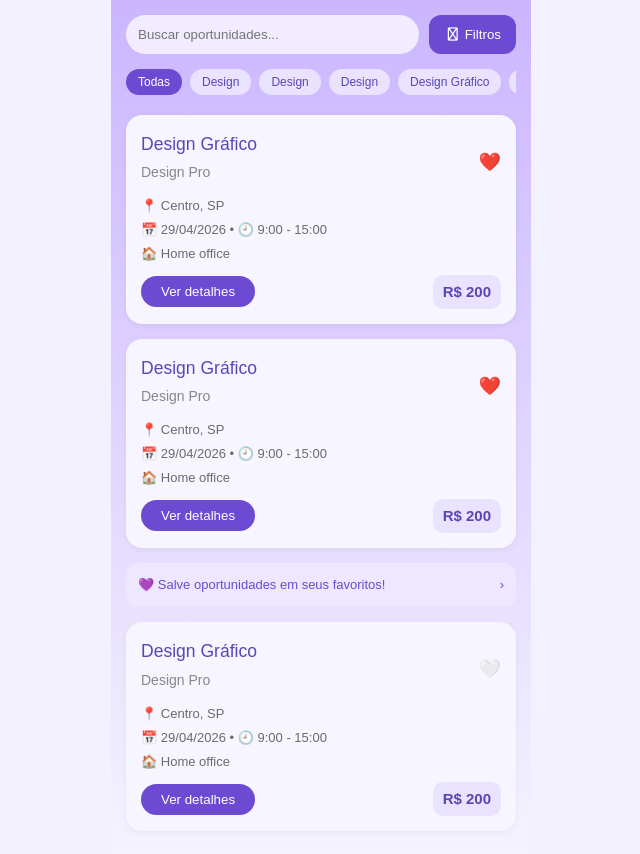
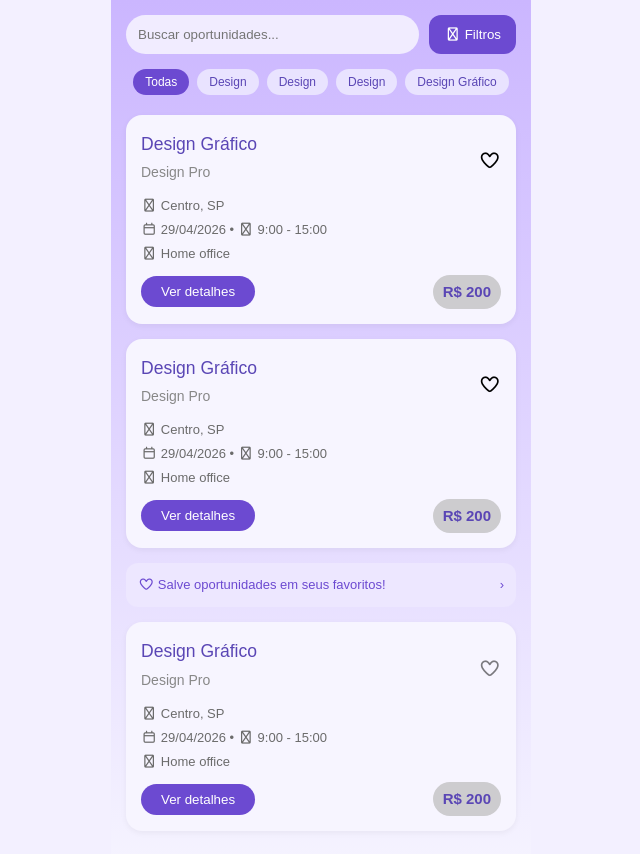
Before and after one commit to MaRuJoBs/Front_marujob, a Vue app: page / in a window 1280 px wide. Shown: the top 854 px of the page, without its empty margins (319-959 px from the left). Built offline with nearby package versions, Linux system fonts and the light colour scheme.

Commit message:
Oportunidades Feito

```diff
--- a/index.html
+++ b/index.html
@@ -5,6 +5,7 @@
   <meta charset="UTF-8" />
   <meta name="viewport" content="width=device-width, initial-scale=1.0" />
 
+  <link rel="stylesheet" href="https://cdnjs.cloudflare.com/ajax/libs/font-awesome/6.5.0/css/all.min.css">
   <link href="https://fonts.googleapis.com/css2?family=Poppins:wght@400;600;700&display=swap" rel="stylesheet">
 
   <title>MaRuJoB's</title>
--- a/src/components/OportunidadeComponent.vue
+++ b/src/components/OportunidadeComponent.vue
@@ -8,7 +8,7 @@
       <div class="search-box">
         <input type="text" placeholder="Buscar oportunidades..." />
         <button>
-        <i class="fa-solid fa-gear"></i> Filtros
+          <i class="fa-solid fa-filter"></i> Filtros
         </button>
       </div>
 
@@ -19,8 +19,6 @@
         <button>Design</button>
         <button>Design</button>
         <button>Design Gráfico</button>
-      <button>R$500 - R$250</button>
-      <button class="remove">Remover filtros</button>
       </div>
 
       <!-- CARD -->
@@ -30,13 +28,13 @@
             <h3>Design Gráfico</h3>
             <p class="company">Design Pro</p>
           </div>
-        <button class="fav">❤️</button>
+          <button class="fav"><i class="fa-solid fa-heart"></i></button>
         </div>
 
         <div class="info">
-        <p>📍 Centro, SP</p>
-        <p>📅 29/04/2026 • 🕘 9:00 - 15:00</p>
-        <p>🏠 Home office</p>
+          <p> <i class="fa-solid fa-location-dot"></i> Centro, SP</p>
+          <p><i class="fa-solid fa-calendar"></i> 29/04/2026 • <i class="fa-solid fa-briefcase"></i> 9:00 - 15:00</p>
+          <p><i class="fa-solid fa-briefcase"></i> Home office</p>
         </div>
 
         <div class="card-bottom">
@@ -52,13 +50,13 @@
             <h3>Design Gráfico</h3>
             <p class="company">Design Pro</p>
           </div>
-        <button class="fav">❤️</button>
+          <button class="fav"><i class="fa-solid fa-heart"></i></button>
         </div>
 
         <div class="info">
-        <p>📍 Centro, SP</p>
-        <p>📅 29/04/2026 • 🕘 9:00 - 15:00</p>
-        <p>🏠 Home office</p>
+          <p> <i class="fa-solid fa-location-dot"></i> Centro, SP</p>
+          <p><i class="fa-solid fa-calendar"></i> 29/04/2026 • <i class="fa-solid fa-briefcase"></i> 9:00 - 15:00</p>
+          <p><i class="fa-solid fa-briefcase"></i> Home office</p>
         </div>
 
         <div class="card-bottom">
@@ -69,7 +67,7 @@
 
       <!-- AVISO -->
       <section class="tip">
-      <span>💜 Salve oportunidades em seus favoritos!</span>
+        <span><i class="fa-solid fa-heart"></i> Salve oportunidades em seus favoritos!</span>
         <span>›</span>
       </section>
 
@@ -80,13 +78,13 @@
             <h3>Design Gráfico</h3>
             <p class="company">Design Pro</p>
           </div>
-        <button class="fav off">🤍</button>
+          <button class="fav off"><i class="fa-solid fa-heart"></i></button>
         </div>
 
         <div class="info">
-        <p>📍 Centro, SP</p>
-        <p>📅 29/04/2026 • 🕘 9:00 - 15:00</p>
-        <p>🏠 Home office</p>
+        <p> <i class="fa-solid fa-location-dot"></i> Centro, SP</p>
+          <p><i class="fa-solid fa-calendar"></i> 29/04/2026 • <i class="fa-solid fa-briefcase"></i> 9:00 - 15:00</p>
+          <p><i class="fa-solid fa-briefcase"></i> Home office</p>
         </div>
 
         <div class="card-bottom">
@@ -135,9 +133,9 @@
   /* FILTROS */
   .filters {
     display: flex;
-  overflow-x: auto;
     gap: 8px;
     margin-bottom: 20px;
+    justify-content: center;
   }
 
   .filters button {
@@ -163,7 +161,8 @@
 
   /* CARD */
   .card {
-  background: #f7f5ff;
+    background:
+    #f7f5ff;
     border-radius: 16px;
     padding: 15px;
     margin-bottom: 15px;
@@ -228,9 +227,9 @@
 
   /* PREÇO */
   .price {
-  background: #e9e3ff;
+    background: #cdcccf;
     padding: 5px 10px;
-  border-radius: 10px;
+    border-radius: 20px;
     color: #5a46b5;
     font-weight: bold;
   }
```
Lines whose indentation alone changed are shown as unchanged.
